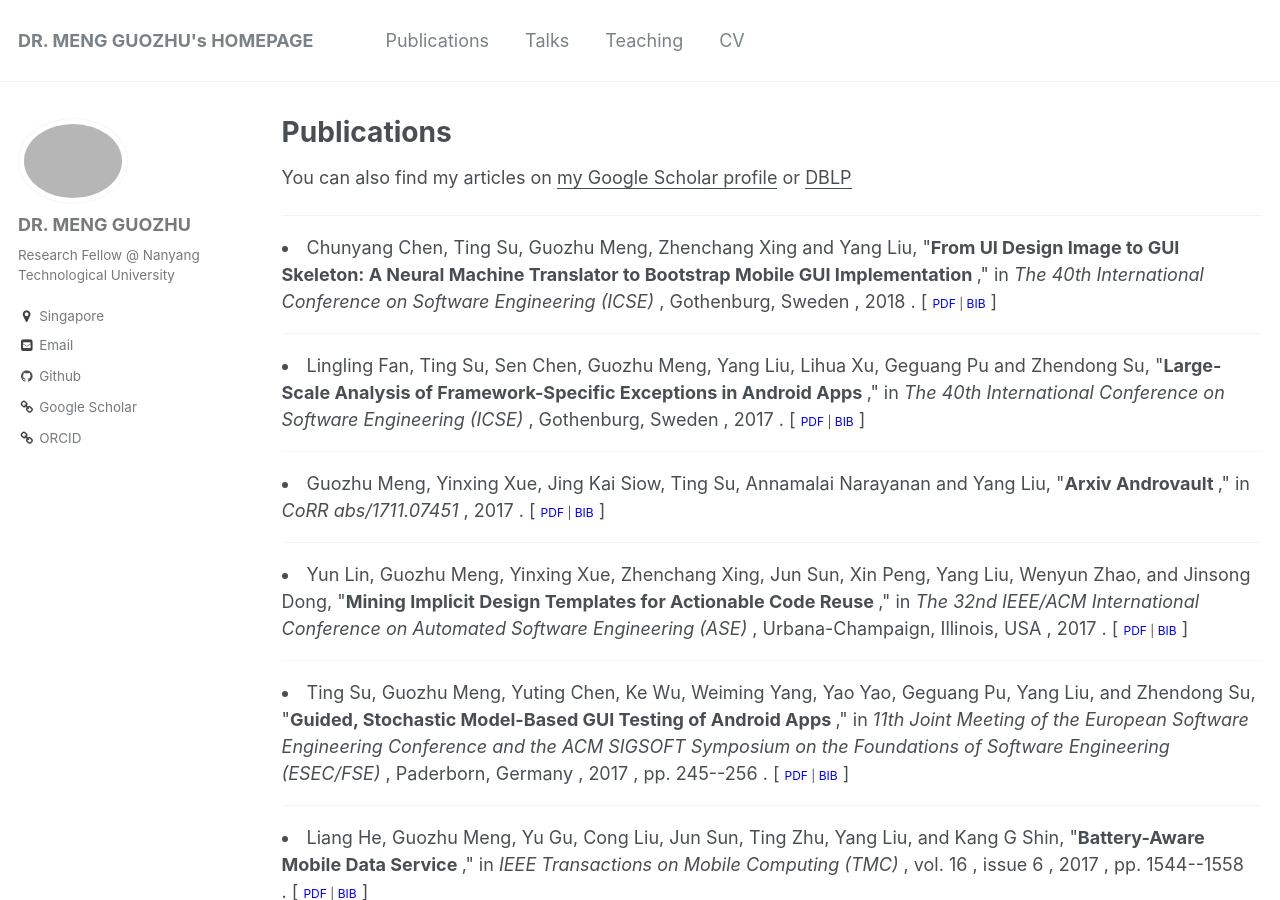
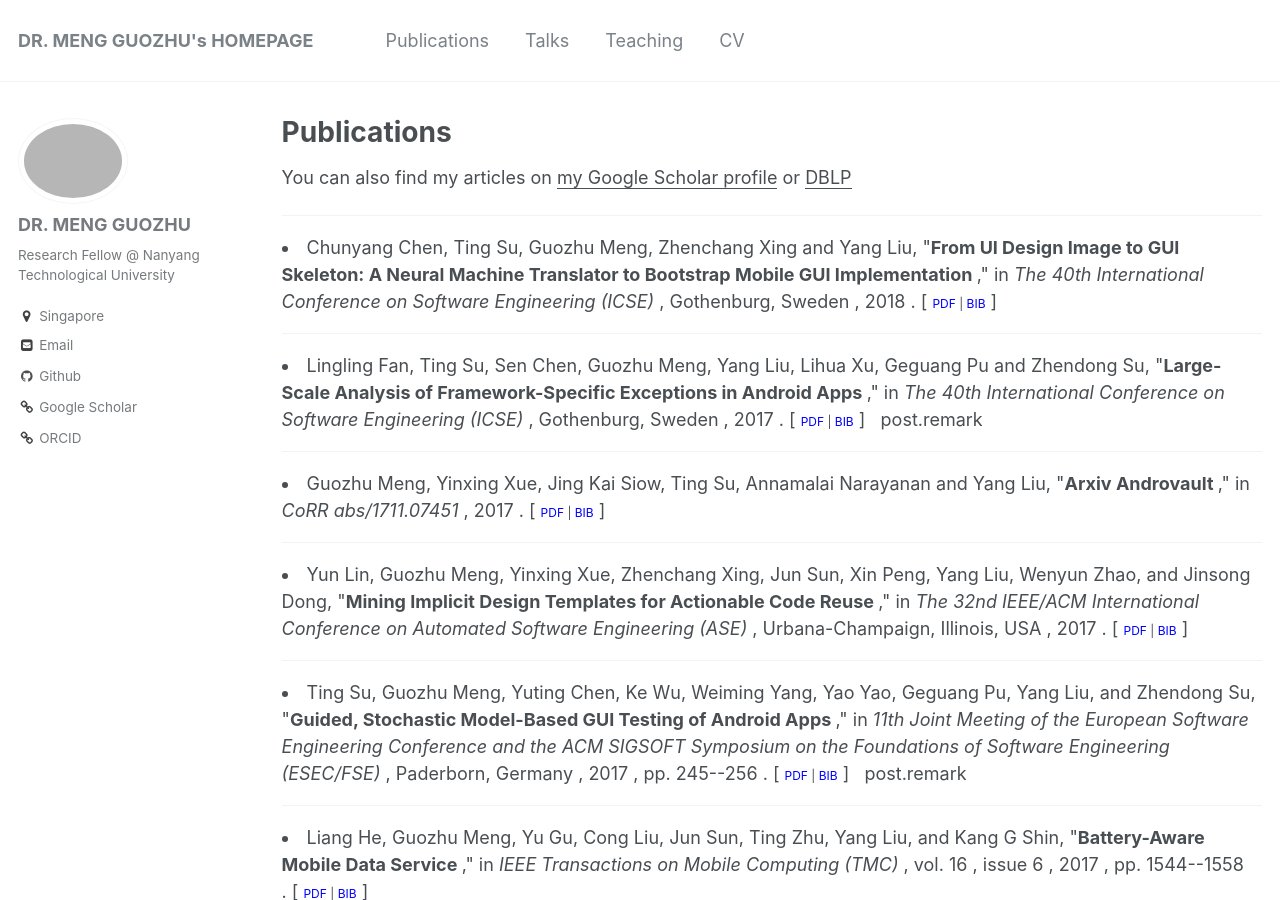
Before and after one commit to impillar/impillar.github.io, a Jekyll site: the page built from _pages/publications.md, in a window 1280 px wide and 900 px high. Built offline with Jekyll 4.4.1, drawn with Linux system fonts in a browser that asks for light colours.

Commit message:
Update publications

```diff
--- a/_includes/archive-publication.html
+++ b/_includes/archive-publication.html
@@ -58,6 +58,10 @@
 		{% elsif post.paperurl %}
 		.&nbsp;[ <span style="font-size:12px color:blue"><a href="{{ post.paperurl }}">PDF</a></span> ]
 		{% endif %}
+
+        {% if post.remark %}
+          &nbsp; <span style="font-style:bold color:red">post.remark</span>
+        {% endif %}
       </li>
 
     </article>
```
Also changed, not shown: _publications/2017-09-04-FSE-Android-Testing.md (+1 -0 lines), _publications/2018-05-27-ICSE-Crash.md (+1 -0 lines).
